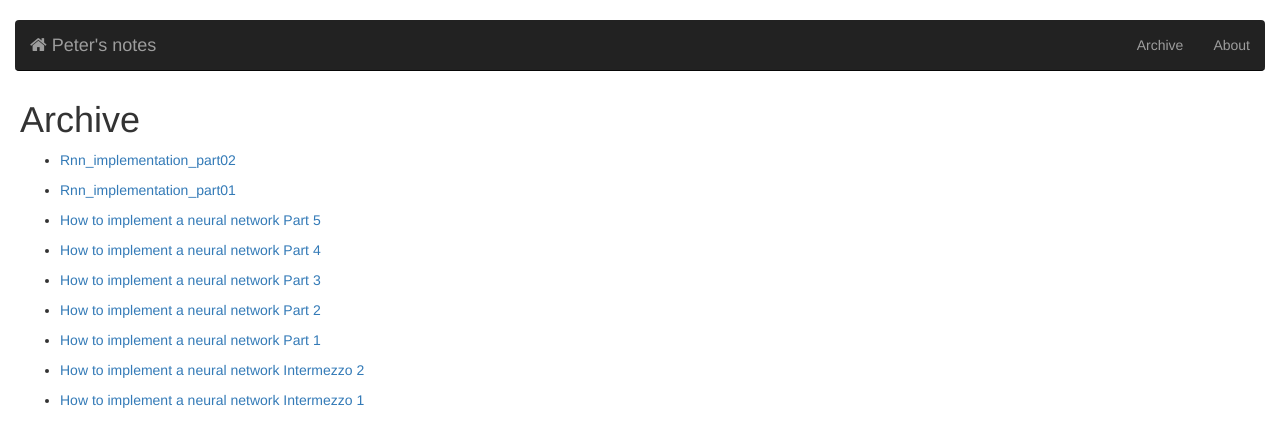
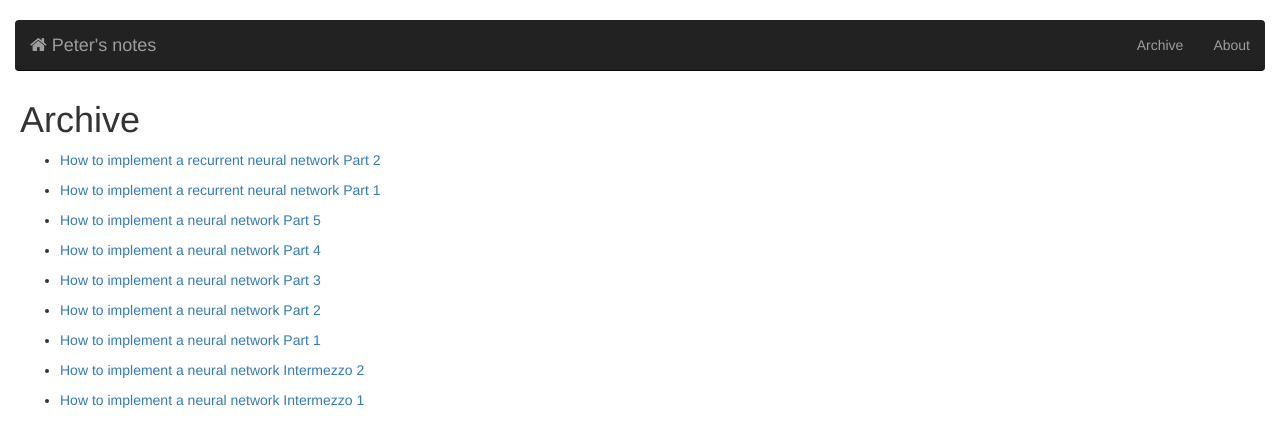
Before and after one commit to peterroelants/peterroelants.github.io, a Jekyll site: the page built from archive.md, in a window 1280 px wide. Shown: the top 447 px of the page. Built offline with Jekyll 4.4.1, drawn with Linux system fonts in a browser that asks for light colours.

Commit message:
Fix Jekyl header + shell echo inconsistancies

```diff
--- a/_posts/2015-09-27-rnn_implementation_part01.html
+++ b/_posts/2015-09-27-rnn_implementation_part01.html
@@ -1,4 +1,4 @@
--e ---
+---
 layout: notebook_simple_rnn_post
 title: How to implement a recurrent neural network Part 1
 ---
--- a/_posts/2015-09-27-rnn_implementation_part02.html
+++ b/_posts/2015-09-27-rnn_implementation_part02.html
@@ -1,4 +1,4 @@
--e ---
+---
 layout: notebook_simple_rnn_post
 title: How to implement a recurrent neural network Part 2
 ---
```
Also changed, not shown: 1 other file.
